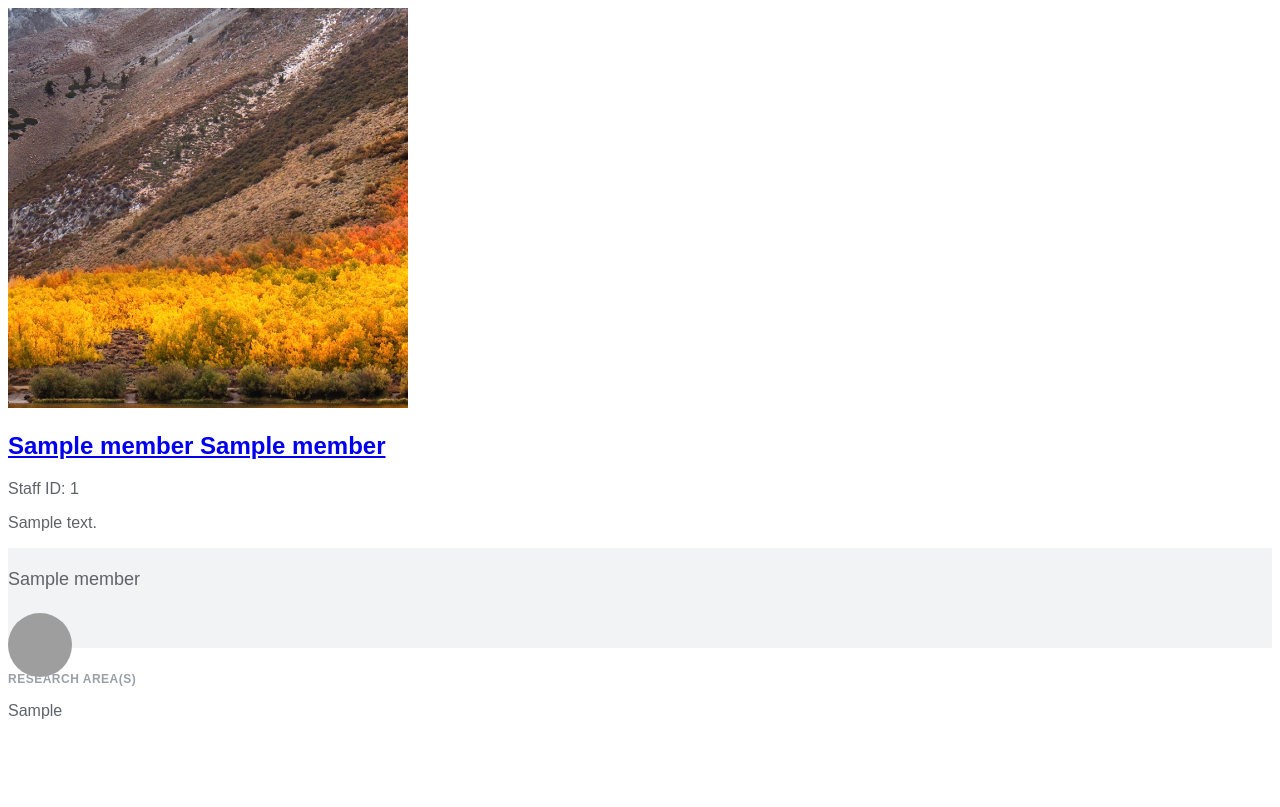
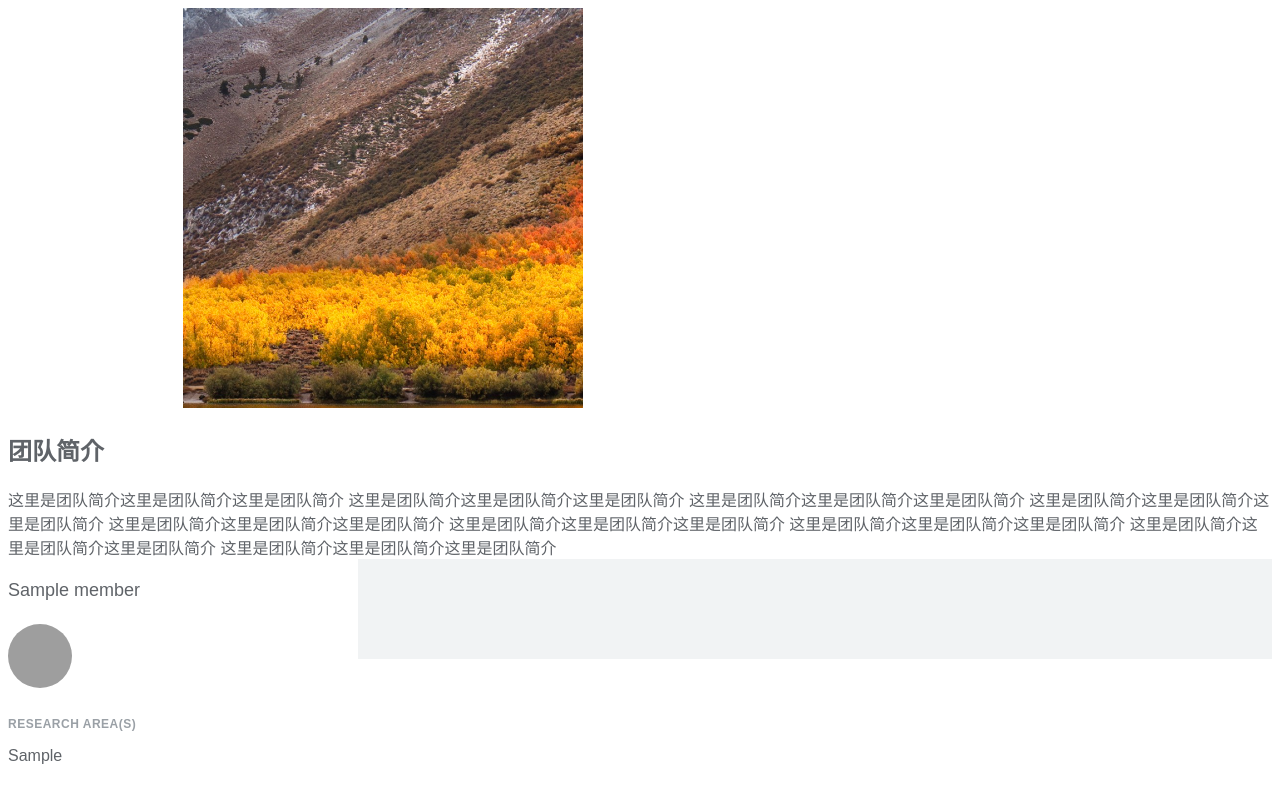
Before and after one commit to ChengzhangZhu/AIYoung, a Django app: template team/templates/team/members/list.html in a window 1280 px wide. Before the commit the page ends 719 px from the top, so only its background shows below. Run offline with Django 3.2, Linux system fonts and the light colour scheme; the template is opened without the code that fills it: most values are stand-ins (such as "Sample title", 1, 10 or a date in 2020); some libraries are stand-ins or nearby versions; grey boxes are pictures that could not be loaded.

Commit message:
change team introduce  for list page

```diff
--- a/team/static/css/list.css
+++ b/team/static/css/list.css
@@ -26,7 +26,9 @@
   background-color: #f9fafc;
 }
 
-
+.home-top {
+  padding: 0 175px;
+}
 .team-img{
   height: 400px;
   width: 400px;
--- a/team/templates/team/members/list.html
+++ b/team/templates/team/members/list.html
@@ -9,27 +9,32 @@
 <body>
   <div id="app">
     <el-container>
-        <el-main class="home-top">
+        <el-main class="home-top" v-bind:style="{paddingLeft: '175px', paddingRight: '175px'}">
           <el-row :gutter="20">
               <el-col :span="12">
                 <img src="/static/img/1.jpg" class="team-img">
               </el-col>
               <el-col :span="12">
-                {% for member in members%}
-                  <h2>
-                      <a href="{{member.get_absolute_url}}">{{member.title}} {{member.name}}</a>
-                  </h2>
-                  <p class='date'>
-                      Staff ID: {{member.staff_id}}
-                  </p>
-                  {{member.biograph|truncatewords:30|linebreaks}}
-                {% endfor %}
+                <div class="team-intro">
+                  <h2 class="team-intro-title">团队简介</h2>
+                  <div class="team-intro-content">
+                      这里是团队简介这里是团队简介这里是团队简介
+                      这里是团队简介这里是团队简介这里是团队简介
+                      这里是团队简介这里是团队简介这里是团队简介
+                      这里是团队简介这里是团队简介这里是团队简介
+                      这里是团队简介这里是团队简介这里是团队简介
+                      这里是团队简介这里是团队简介这里是团队简介
+                      这里是团队简介这里是团队简介这里是团队简介
+                      这里是团队简介这里是团队简介这里是团队简介
+                      这里是团队简介这里是团队简介这里是团队简介
+                  </div>
+                </div>
               </el-col>
           </el-row>
         </el-main>
       </el-container>
     <el-container>
-      <el-main>
+      <el-main v-bind:style="{paddingLeft: '175px', paddingRight: '175px'}">
         <el-row :gutter="20">
           {% for member in members%}
           <el-col :span="6">
```
Also changed, not shown: team/static/css/detail.css (+8 -0 lines), team/templates/team/members/detail.html (+9 -7 lines).
